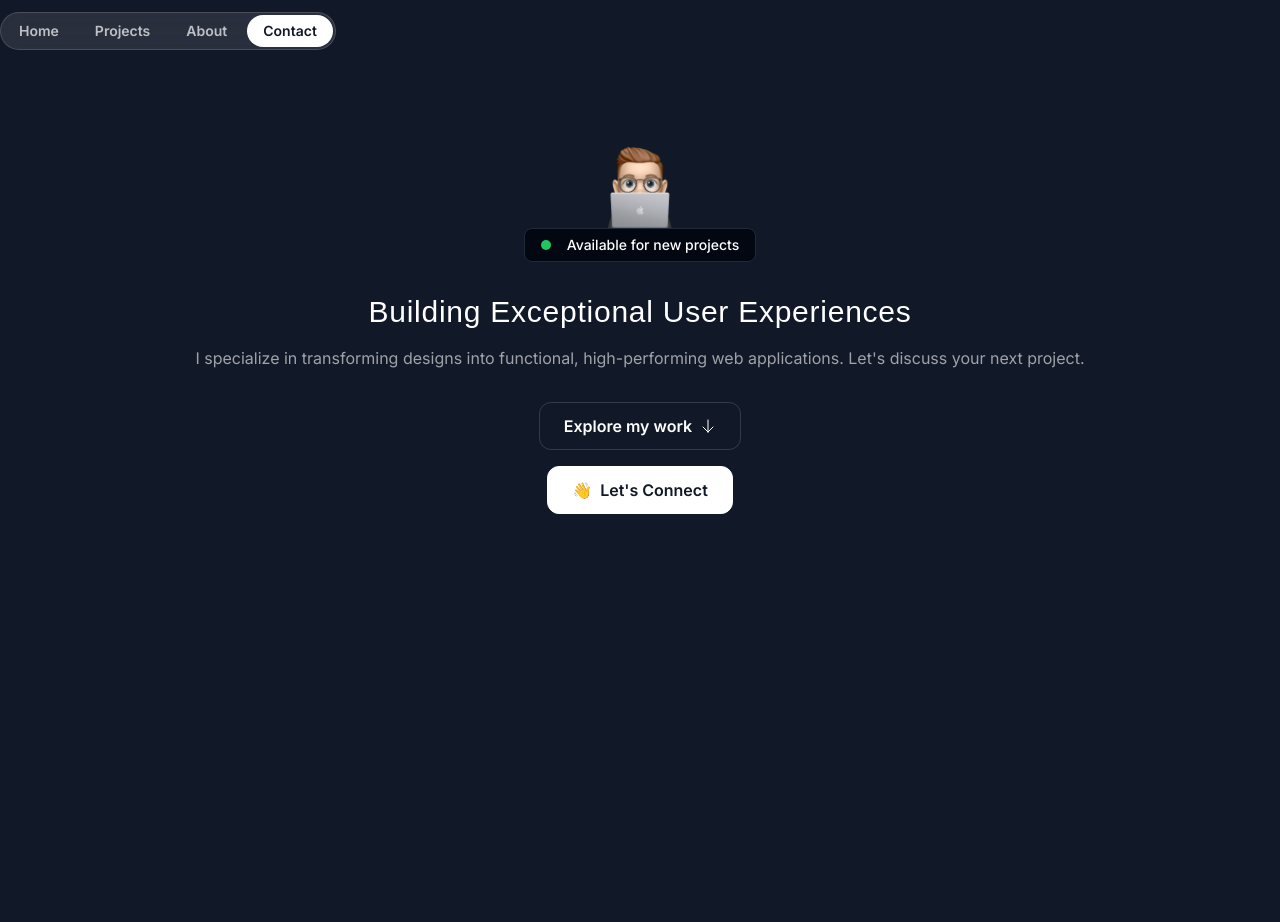
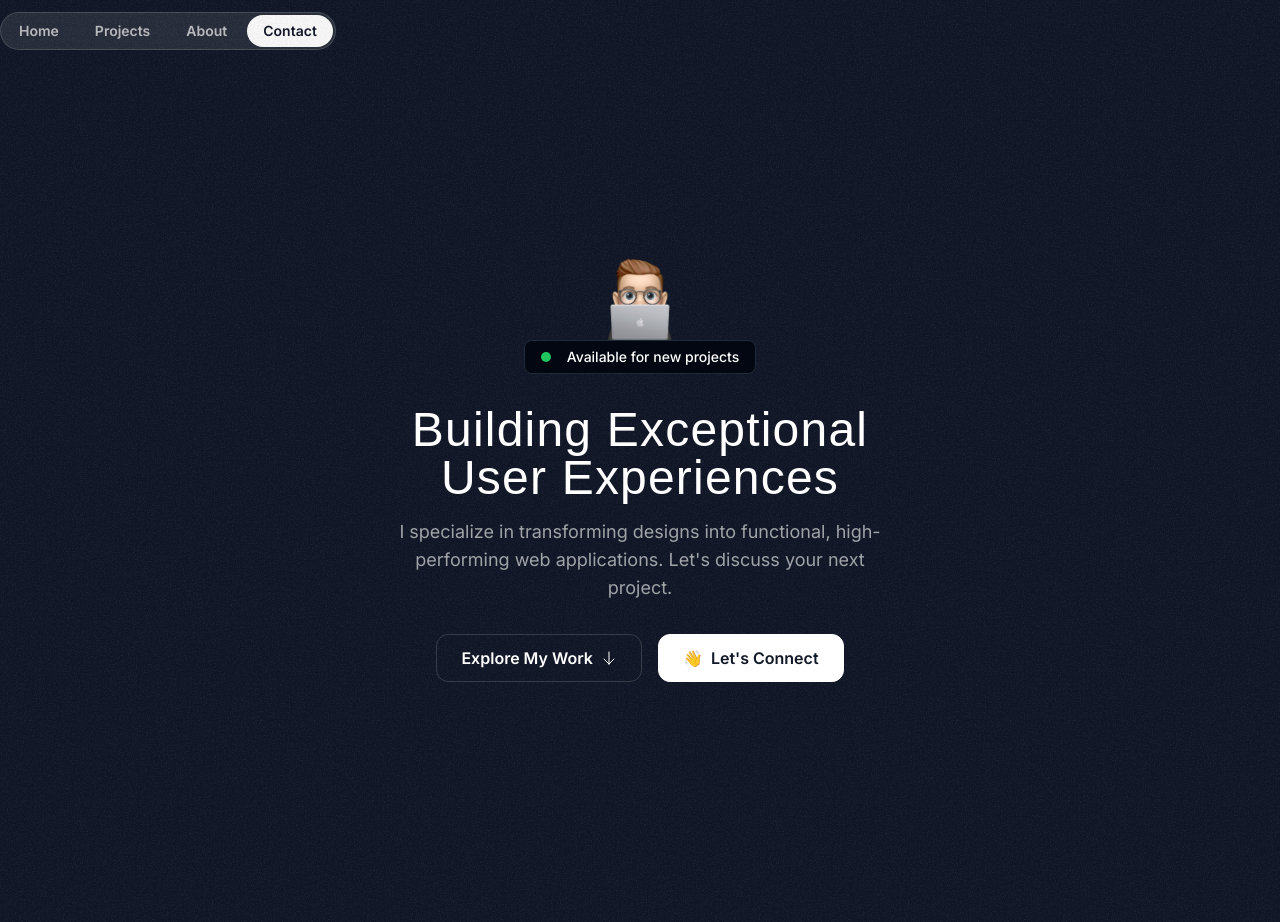
Before and after one commit to NewRishad/react-nextjs-portfolio, a Next.js app: page / in a window 1280 px wide. Before the commit the page ends 800 px from the top, so only its background shows below. Built offline with nearby package versions, Linux system fonts and the light colour scheme; a web font is replaced by a local one.

Commit message:
fix: media query sizing on all screen sizes (sm, md, lg)

```diff
--- a/src/sections/Header.tsx
+++ b/src/sections/Header.tsx
@@ -1,6 +1,6 @@
 export const Header = () => {
   return (
-  <div className="flex justify-center items-center fixed top-3">
+  <div className="flex fixed justify-center items-center  top-3">
     <nav className="flex gap-1 p-0.5 border border-white/15 rounded-full bg-white/10 backdrop-blur">
       <a href="#" className="nav-item">Home</a>
       <a href="#" className="nav-item">Projects</a>
--- a/src/sections/Hero.tsx
+++ b/src/sections/Hero.tsx
@@ -1,24 +1,38 @@
 import memojiImage from "@/assets/images/memoji-computer.png";
 import Image from "next/image";
 import ArrowDown from "@/assets/icons/arrow-down.svg";
+import GrainImage from "@/assets/images/grain.jpg"
+
 export const HeroSection = () => {
   return (
-    <div className="py-32">
+    <div className="py-32 md:py-48 lg:py-60 relative z-0">
+      <div className="absolute inset-0 -z-30 opacity-5" style={{backgroundImage: `url(${GrainImage.src})`}}></div>
+      <div className="absolute inset-0 size"></div>
       <div className="container">
         <div className="flex flex-col items-center">
-        <Image src={memojiImage} className="size-[100px]" alt="Person peeking from behind laptop" />
-        <div className="bg-gray-950 border border-gray-800 px-4 py-1.5 inline-flex items-center gap-4 rounded-lg">
-          <div className="bg-green-500 size-2.5 rounded-full"></div>
-          <div className="text-sm font-medium">Available for new projects</div>
+          <Image
+            src={memojiImage}
+            className="size-[100px]"
+            alt="Person peeking from behind laptop"
+          />
+          <div className="bg-gray-950 border border-gray-800 px-4 py-1.5 inline-flex items-center gap-4 rounded-lg">
+            <div className="bg-green-500 size-2.5 rounded-full"></div>
+            <div className="text-sm font-medium">
+              Available for new projects
+            </div>
           </div>
-          <h1 className="font-serif text-3xl text-center mt-8 tracking-wide">Building Exceptional User Experiences</h1>
-          <p className="mt-4 text-center text-white/60">
-            I specialize in transforming designs into functional,
-            high-performing web applications. Let's discuss your next project.
-          </p>
-          <div className="flex flex-col items-center mt-8 gap-4">
+          <div className="max-w-lg">
+            <h1 className="font-serif text-3xl md:text-5xl text-center mt-8 tracking-wide">
+              Building Exceptional User Experiences
+            </h1>
+            <p className="mt-4 text-center text-white/60 md:text-lg">
+              I specialize in transforming designs into functional,
+              high-performing web applications. Let's discuss your next project.
+            </p>
+          </div>
+          <div className="flex flex-col md:flex-row justify-center items-center mt-8 gap-4">
             <button className="inline-flex items-center gap-2 border border-white/15 px-6 h-12 rounded-xl">
-              <span className="font-semibold">Explore my work</span>
+              <span className="font-semibold">Explore My Work</span>
               <ArrowDown className="size-4" />
             </button>
             <button className="inline-flex items-center gap-2 border border-white bg-white text-gray-900 h-12 px-6 rounded-xl">
```
